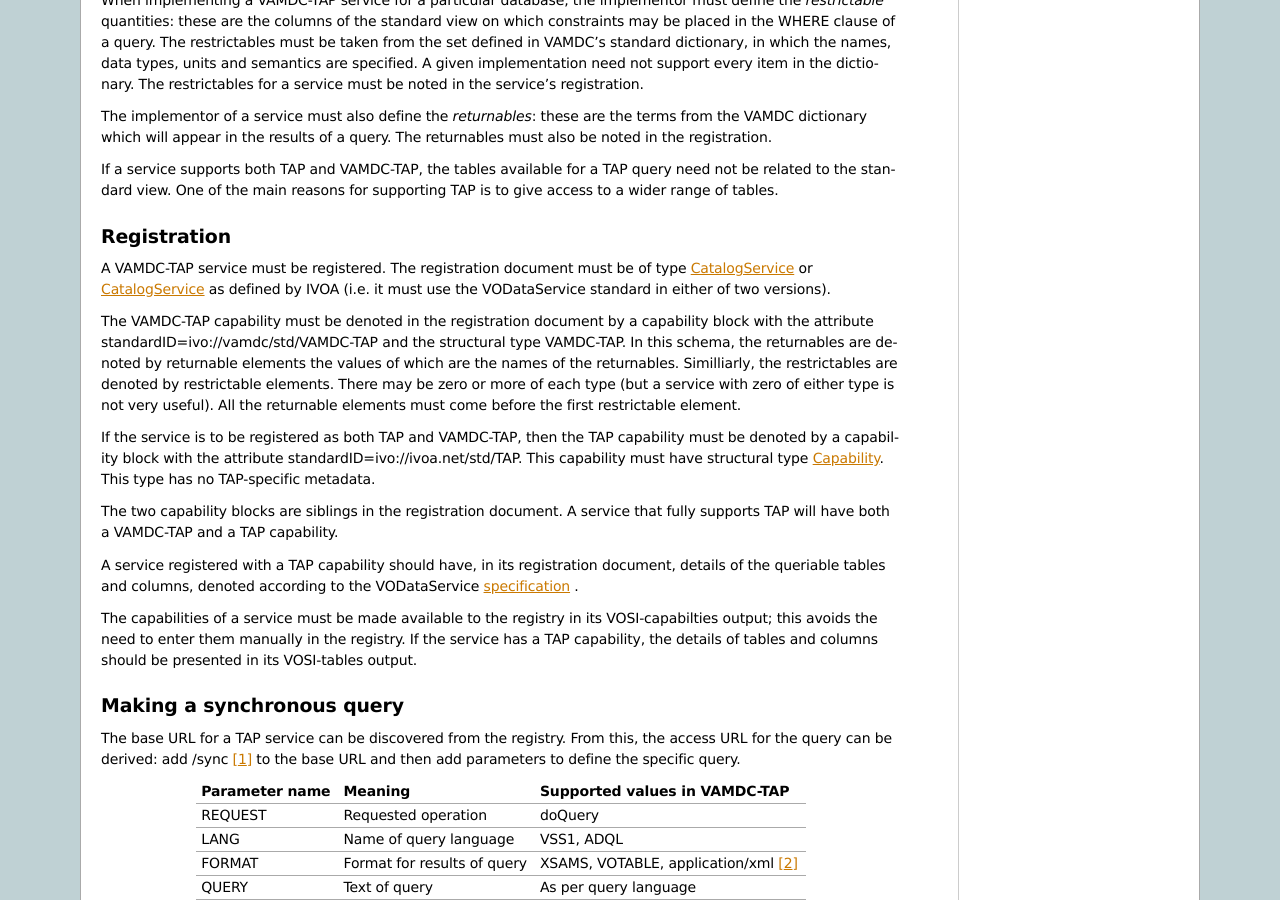
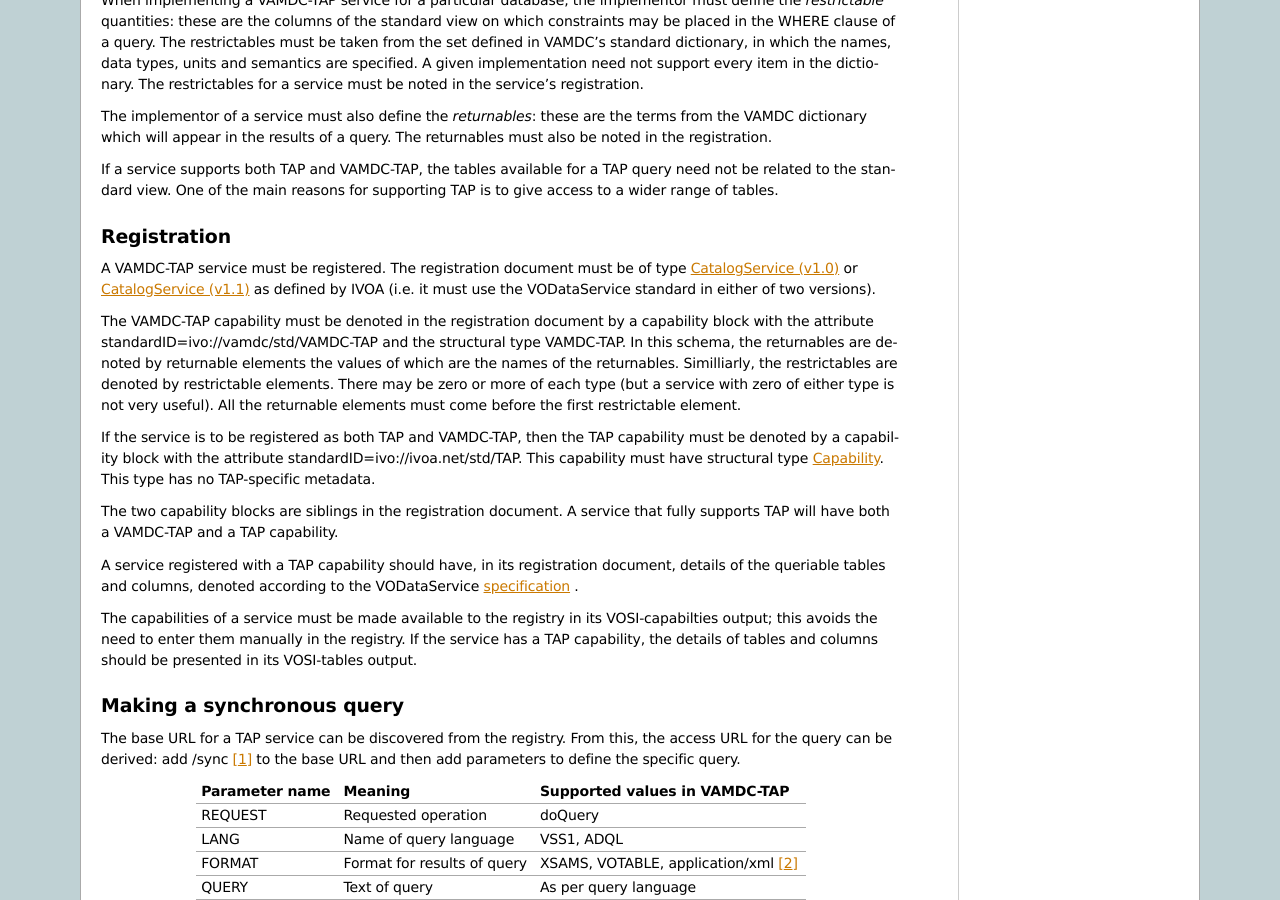
Before and after one commit to VAMDC/Standards, a Sphinx documentation site: the page built from doc/source/dataAccessProtocol/vamdctap.rst, in a window 1280 px wide and 900 px high, scrolled down 1689 px. Built offline with Sphinx 7.4.7, drawn with Linux system fonts in a browser that asks for light colours; formulas are drawn with MathJax 3.

Commit message:
updated links to CatalogService to include version number

```diff
--- a/doc/source/dataAccessProtocol/vamdctap.rst
+++ b/doc/source/dataAccessProtocol/vamdctap.rst
@@ -69,7 +69,7 @@ If a service supports both TAP and VAMDC-TAP, the tables available for a TAP que
 Registration
 ------------
 
-A VAMDC-TAP service must be registered. The registration document must be of type `CatalogService <http://www.ivoa.net/xml/VODataService/v1.0>`_ or `CatalogService <http://www.ivoa.net/xml/VODataService/v1.1>`_ as defined by IVOA (i.e. it must use the VODataService standard in either of two versions).
+A VAMDC-TAP service must be registered. The registration document must be of type `CatalogService (v1.0) <http://www.ivoa.net/xml/VODataService/v1.0>`_ or `CatalogService (v1.1) <http://www.ivoa.net/xml/VODataService/v1.1>`_ as defined by IVOA (i.e. it must use the VODataService standard in either of two versions).
 
 The VAMDC-TAP capability must be denoted in the registration document by a capability block with the attribute standardID=ivo://vamdc/std/VAMDC-TAP and the structural type VAMDC-TAP. In this schema, the returnables are denoted by returnable elements the values of which are the names of the returnables. Similliarly, the restrictables are denoted by restrictable elements. There may be zero or more of each type (but a service with zero of either type is not very useful). All the returnable elements must come before the first restrictable element.
 
```
